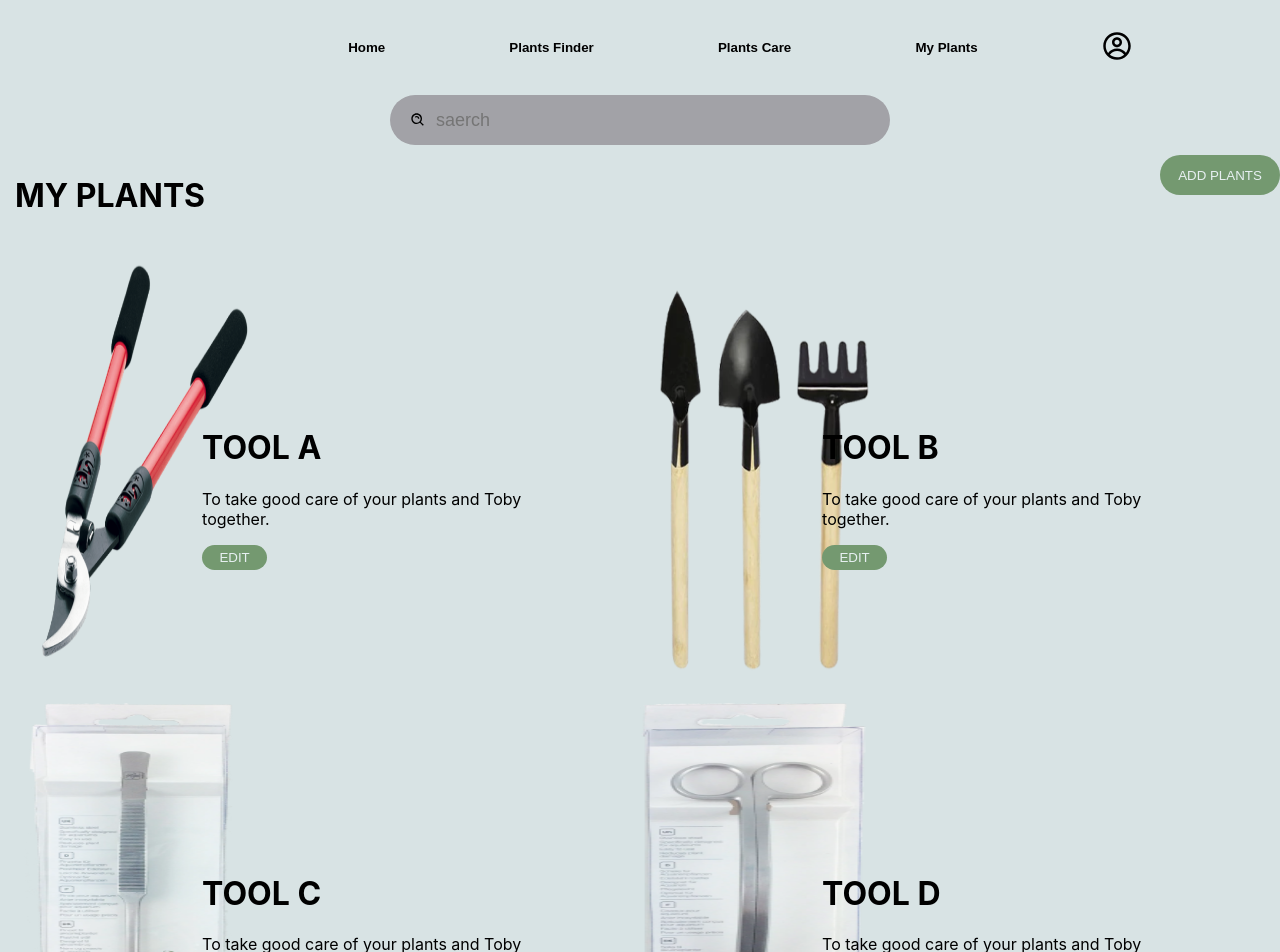
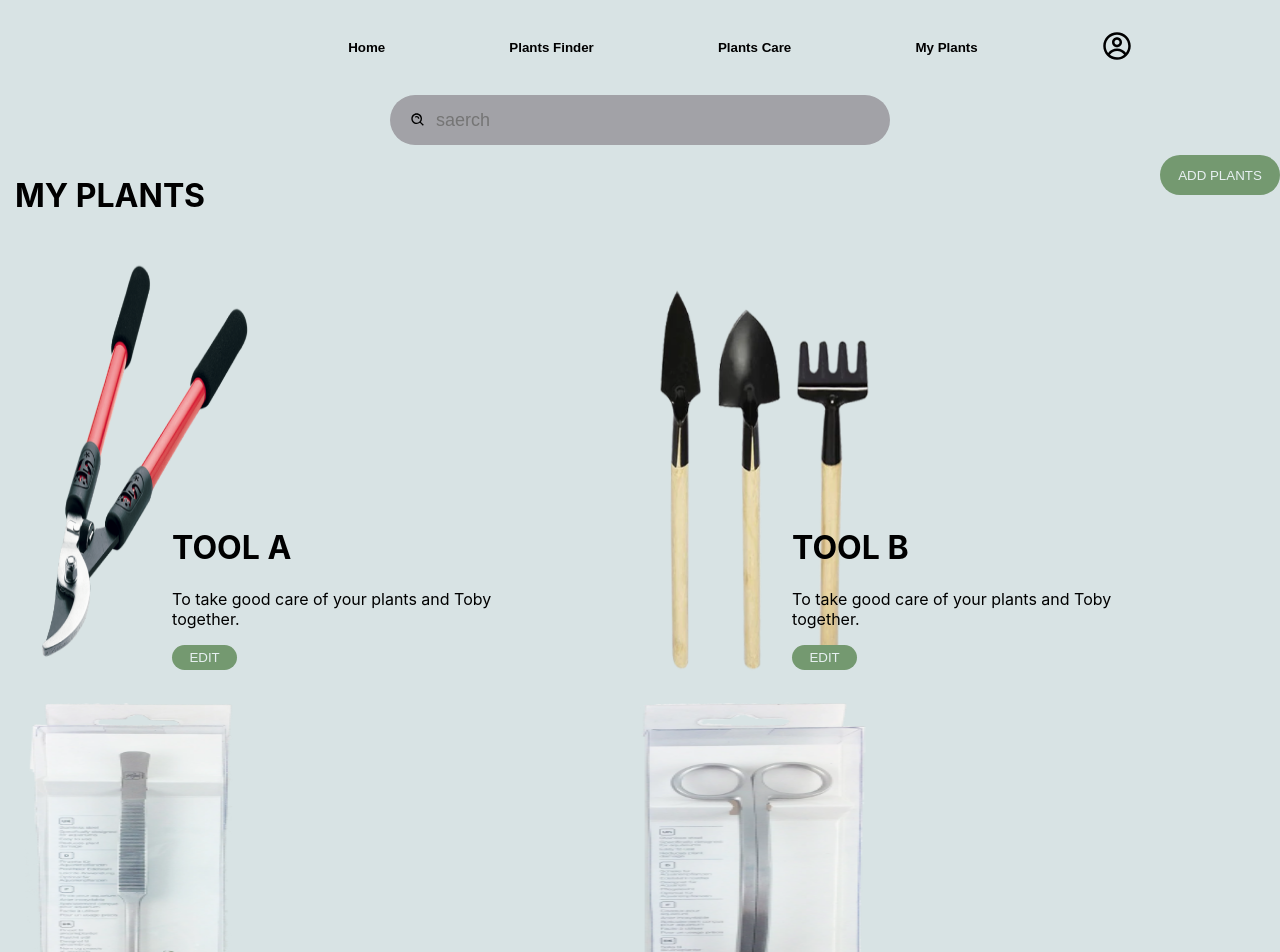
Before and after one commit to LordSahandii/CSTP2107-Quiz4, a Next.js app in the folder plants/: page / in a window 1280 px wide. Shown: the top 952 px of the page. Built offline with nearby package versions, Linux system fonts and the light colour scheme.

Commit message:
Update myPlants.module.sass

```diff
--- a/plants/src/styles/myPlants.module.sass
+++ b/plants/src/styles/myPlants.module.sass
@@ -10,15 +10,21 @@
     color: #E7F0F1
     width: 120px
     height: 40px
+    cursor: pointer
+    &:hover
+        background-color: #374636
 
 .editButton
     border-radius: 30px
     border: none
     outline: none
     background-color: #749970
+    &:hover
+        background-color: #374636
     color: #E7F0F1
     height: 25px
     width: 65px
+    cursor: pointer
 .plantsShow
     display: flex
     flex-wrap: wrap
@@ -30,7 +36,7 @@
     justify-content: space-between
 
 .captions
-    transform: translate(-50px,150px)
+    transform: translate(-80px,250px)
 
 .title
     padding-left: 15px
```
